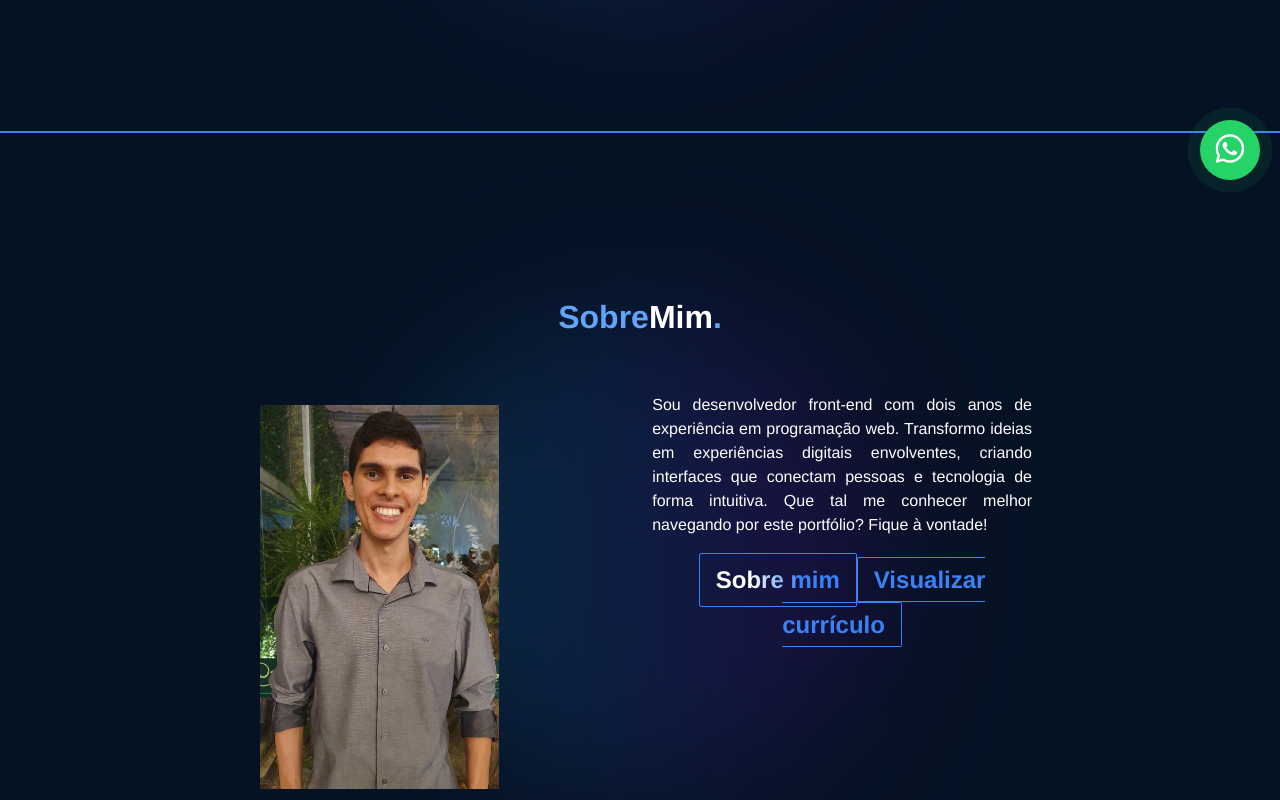
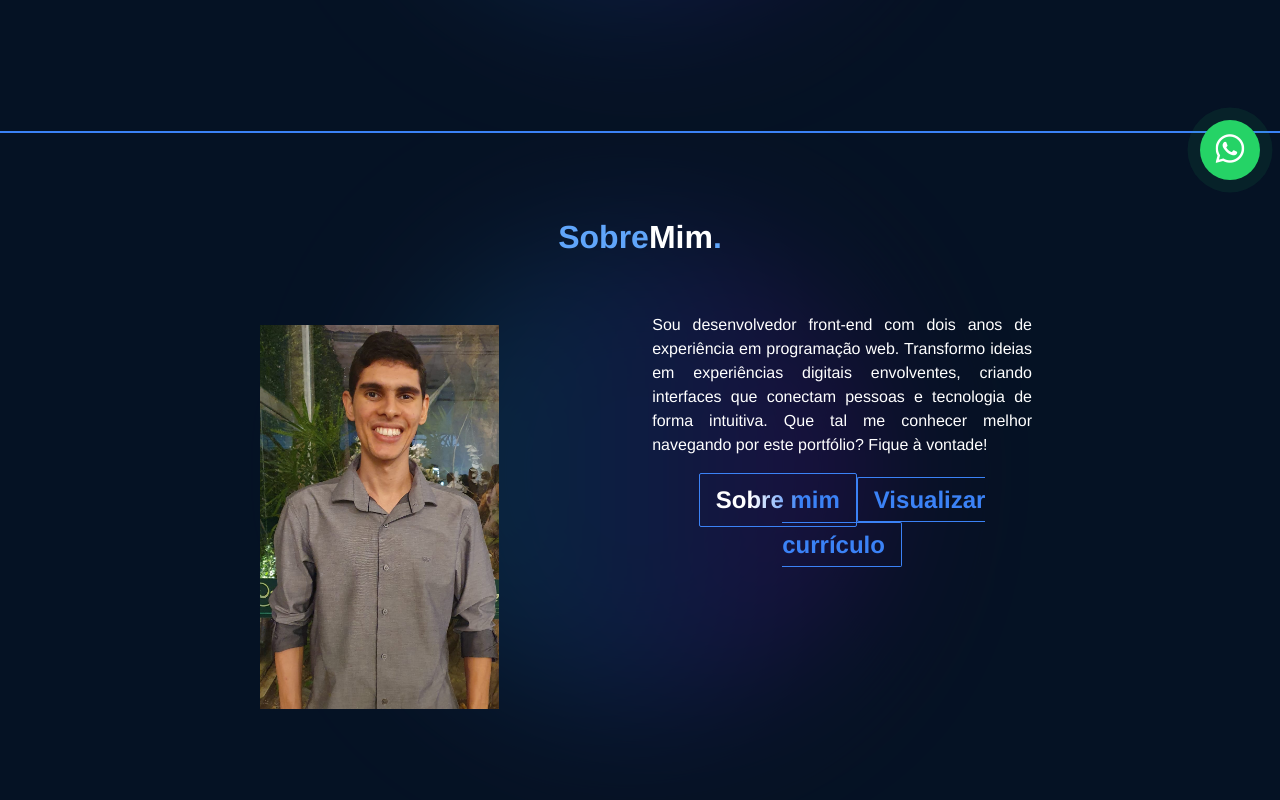
Before and after one commit to RodrigoMarques6/portfolioRodrigoMarques, an Angular app: page / in a window 1280 px wide. Shown: the part 600-1400 px from the top of the page. Built offline with nearby package versions, Linux system fonts and the light colour scheme.

Commit message:
feat/alterando espaçamento da página sobre do projeto

```diff
--- a/src/app/components/main/home/home.component.html
+++ b/src/app/components/main/home/home.component.html
@@ -4,7 +4,6 @@
   <div class="relative z-[1] container m-auto">
     <div class="bg-hero-image bg-cover">
       <div class="p-2 sm:p-16 md:p-16 lg:p-16 xl:p-16">
-        <!-- Alterado p-4 para p-2 -->
         <div
           class="grid max-w-screen-xl px-4 sm:py-16 py-16 sm:mt-0 mt-6 mx-auto lg:gap-8 xl:gap-0 lg:grid-cols-12"
         >
@@ -13,7 +12,7 @@
           >
             <div>
               <p class="text-white">
-                Olá
+                Olá,
                 <svg height="60" width="auto">
                   <text
                     x="0"
--- a/src/app/components/main/sobre/sobre.component.html
+++ b/src/app/components/main/sobre/sobre.component.html
@@ -1,5 +1,5 @@
 <section
-  class="relative py-20 flex flex-col items-center bg-cyan-900 overflow-hidden md:py-40 border-b-2 border-blue-500"
+  class="relative py-10 flex flex-col items-center bg-cyan-900 overflow-hidden md:py-20 border-b-2 border-blue-500"
 >
   <div class="relative z-[1] container m-auto">
     <div class="flex lg:flex-1 justify-center pb-6">
```
